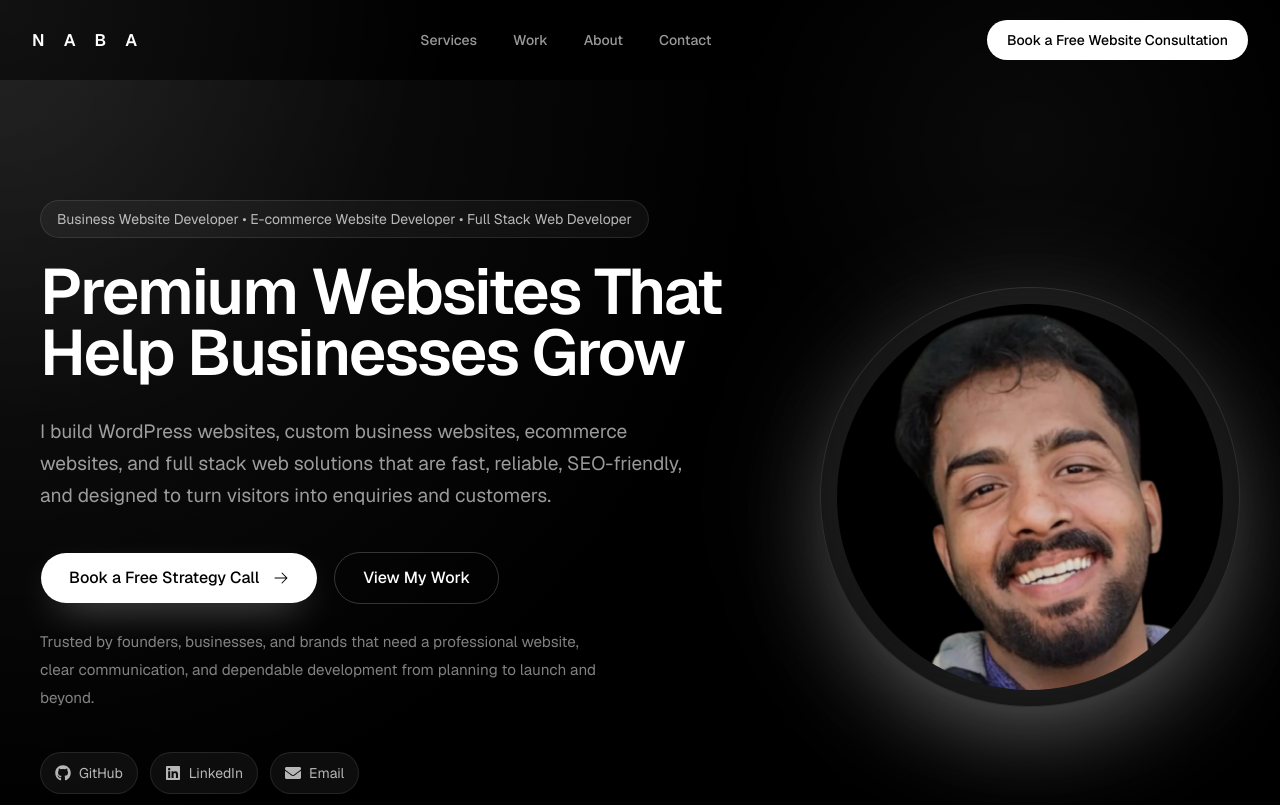
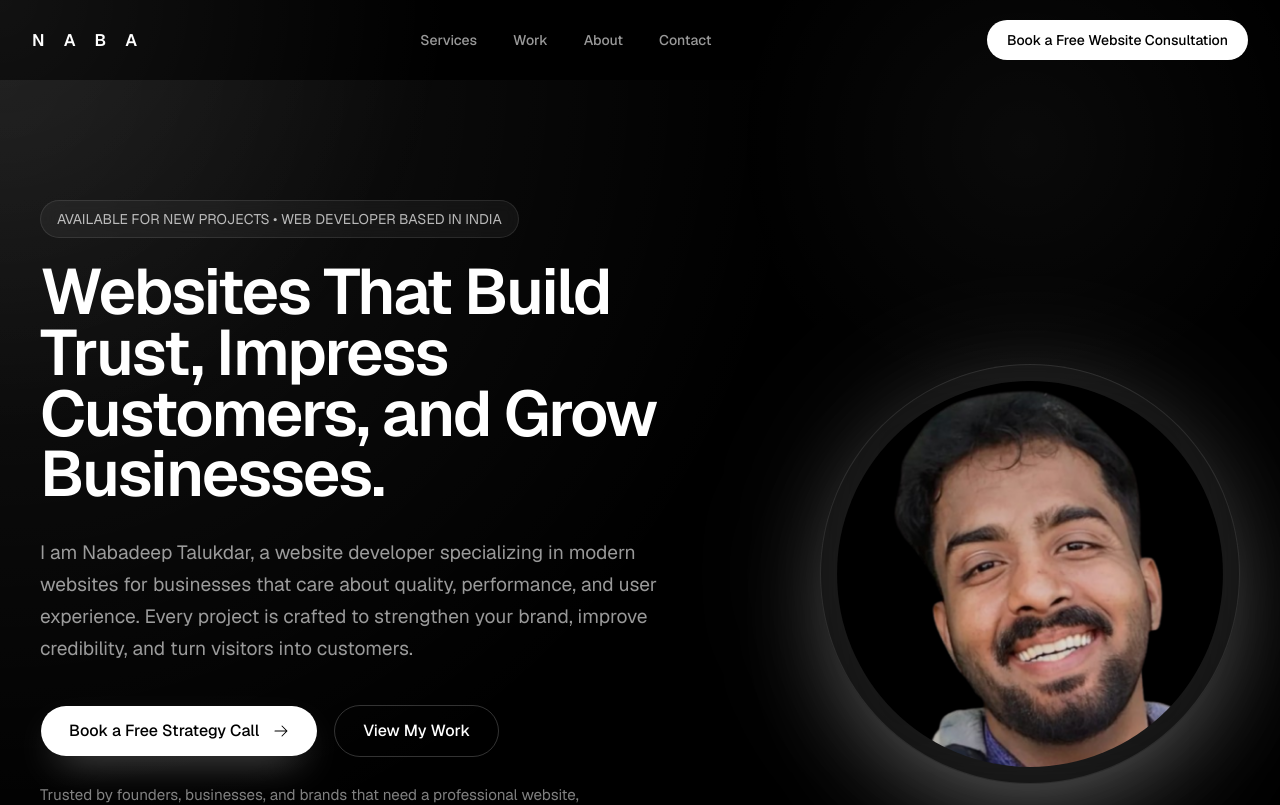
Before and after one commit to nabadeeptalukdar/portfolio, a Next.js app: page / in a window 1280 px wide. Shown: the top 805 px of the page. Built offline with nearby package versions, Linux system fonts and the light colour scheme.

Commit message:
Updated hero section

```diff
--- a/src/components/sections/Hero.jsx
+++ b/src/components/sections/Hero.jsx
@@ -26,15 +26,15 @@ export default function Hero() {
           className="max-w-3xl"
         >
           <p className="mb-6 inline-flex rounded-full border border-white/10 bg-white/5 px-4 py-2 text-sm text-white/70 backdrop-blur">
-            Business Website Developer • E-commerce Website Developer • Full Stack Web Developer
+          AVAILABLE FOR NEW PROJECTS • WEB DEVELOPER BASED IN INDIA
           </p>
 
           <h1 className="max-w-4xl text-[clamp(2.5rem,5vw,5rem)] font-semibold leading-[0.95] tracking-[-0.03em] text-white">
-            Premium Websites That Help Businesses Grow
+            Websites That Build Trust, Impress Customers, and Grow Businesses.
           </h1>
 
           <p className="mt-8 max-w-2xl text-[clamp(1rem,1.5vw,1.2rem)] leading-8 text-white/60">
-            I build WordPress websites, custom business websites, ecommerce websites, and full stack web solutions that are fast, reliable, SEO-friendly, and designed to turn visitors into enquiries and customers.
+            I am Nabadeep Talukdar, a website developer specializing in modern websites for businesses that care about quality, performance, and user experience. Every project is crafted to strengthen your brand, improve credibility, and turn visitors into customers.
           </p>
 
           <div className="mt-10 flex flex-col gap-3 sm:flex-row sm:flex-wrap sm:gap-4">
```
